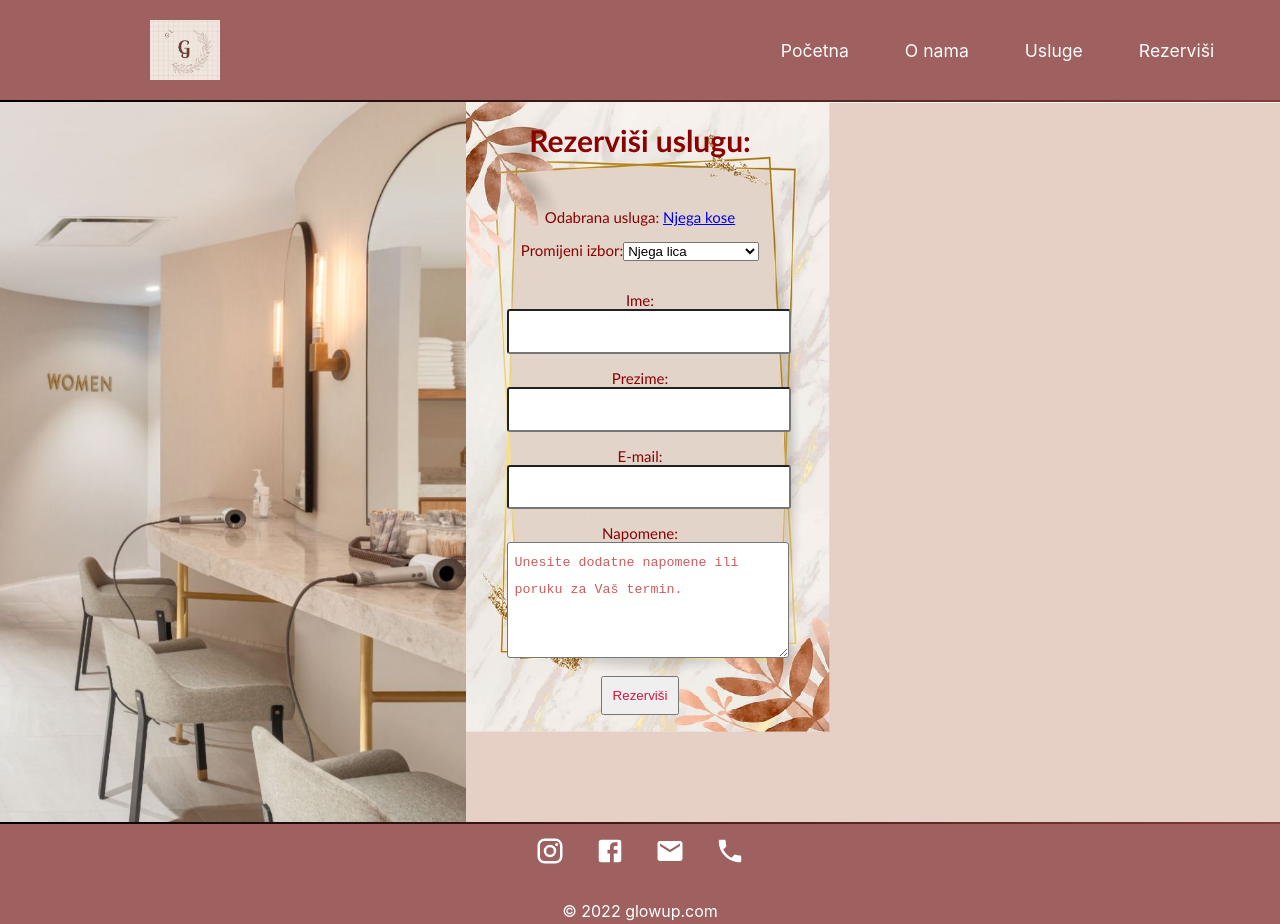
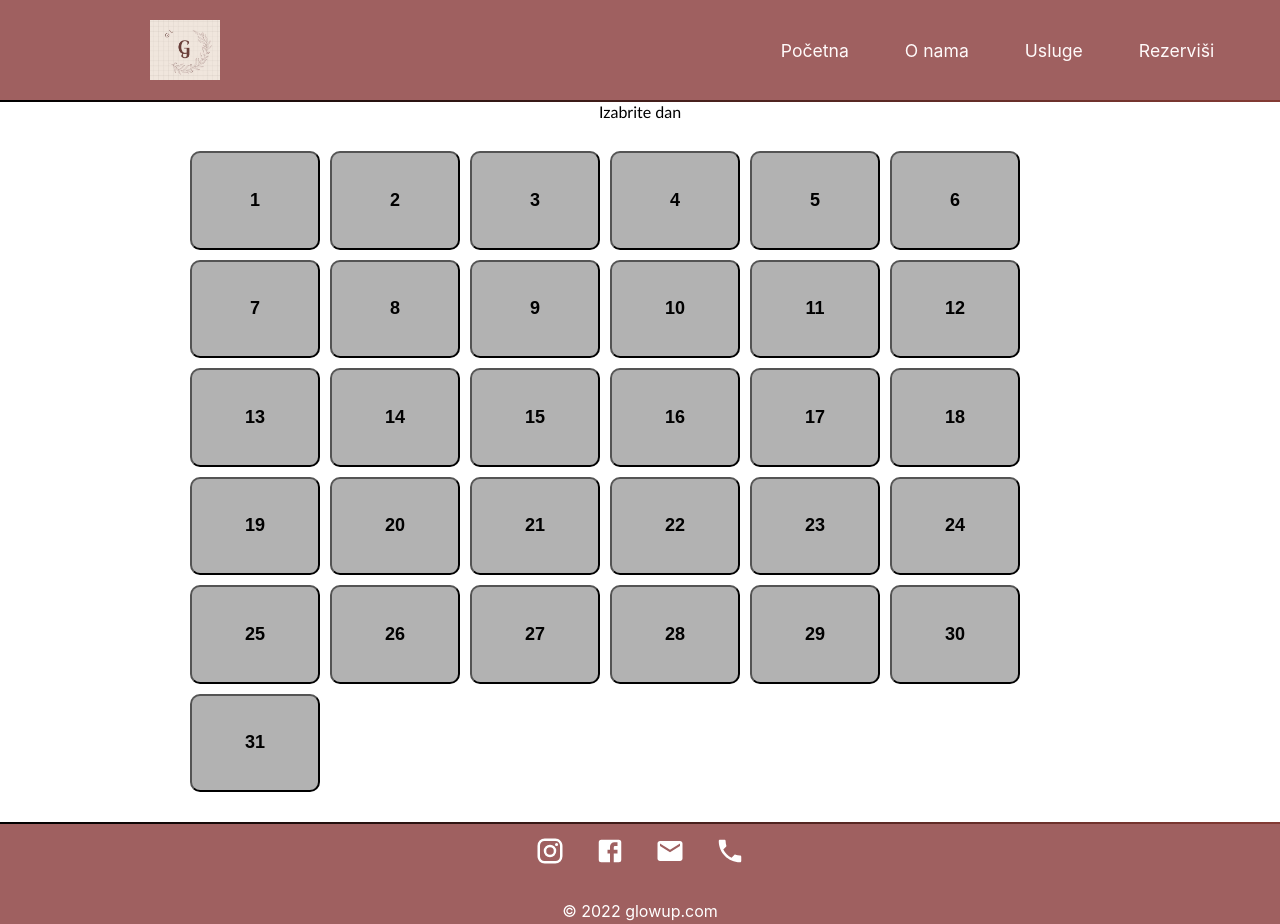
Before and after one commit to ehasanovic4/tsi-projekat-frontend, a React (Create React App) app: page /Rezervisi in a window 1280 px wide. Built offline with nearby package versions, Linux system fonts and the light colour scheme.

Commit message:
Kalendar

```diff
--- a/src/pages/Rezervisi.js
+++ b/src/pages/Rezervisi.js
@@ -1,54 +1,88 @@
 
-import React from 'react'
+import React, { useState } from 'react'
 import SlikaPozadine from "../assets/rezervisi_back.png"
 import '../styles/Rezervisi.css'
 import {Link} from 'react-router-dom';
+import styled from '@emotion/styled';
+
+function getDate(){
+  return [new Date().getMonth() + 1, new Date().getFullYear()]
+}
+
+function daysInMonth (month, year) {
+  return new Date(year, month, 0).getDate();
+}
 
 function Rezervisi() {
-  return (
-    <div className='pocetna' style={{backgroundImage: `url(${SlikaPozadine})`}}>
-      <div className='rezervisi'>
-      <h1>Rezerviši uslugu: </h1>
-     {/* ovdje kasnije dodati link na odabranu uslugu */ }
-     <p> </p>
-      <label> Odabrana usluga: <Link to="/Usluge"> Njega kose </Link>
-    <p></p>
-    {/* ovo potencijalno razviti - da izbaci samo listu ostalih usluga */}
-      Promijeni izbor:
-      <select>
-  <option value="Njega kose">Njega kose</option>
-  <option selected value="Njega lica">Njega lica</option>
-  <option value="Njega ruku i noktiju">Njega ruku i noktiju</option>
-  <option value="Njega tijela">Njega tijela</option>
-</select></label>
-      <p> </p>
-    <form>
-  <label>
-    Ime:
-    <input type="text"  style={{color: 'crimson', lineHeight : 2, padding: 7 }} name="ime"/>
-    <p></p></label>
-  <label>
-    Prezime:
-    <input type="text" style={{ color: 'crimson', lineHeight : 2, padding: 7 }} lastname="Prezime"/>
-    <p></p> </label>
-  <label>
-    E-mail:
-    <input type="text" style={{ color: 'crimson', lineHeight : 2, padding: 7 }} email="E-mail"/>
-    <p></p>
-  </label>
-  Napomene:
-  <textarea style={{ color: 'indianred', lineHeight : 2, padding: 7 }}>
-    Unesite dodatne napomene ili poruku za Vaš termin. </textarea>
-<p></p>
-{/* potencijalno jos dodati checkbox za 'Da li zelite primati obavijesti?' */}
-<input type="submit" style={{ color: 'crimson', lineHeight : 2, padding: 10 }} value="Rezerviši" />
+  const date = getDate();
+  const [day, setDay] = useState(null);
+  const numberOfDays = new Array(daysInMonth(date[1], date[0]) + 1).fill(0);
+    const onClickHanlder = (e)=>{
+        console.log("" + Object.values(e.target)[1].children + "<");
+        setDay(Object.values(e.target)[1].children);
+        //ovdje ide redirect na drugu stranicu npr /termin?dan=day
+      }
 
 
-</form>
-
-    </div>
+  return (
+    <div className='pocetna'>
+      {day ? <div>Izabrani dan: {day}</div>: <div>Izabrite dan</div>}
+      <DatePickerWrapper>
+        {
+          numberOfDays.map((day, index) => (
+            <Button onClick={onClickHanlder} key={index}>
+              {index + 1}
+            </Button>
+          ))
+        }
+      </DatePickerWrapper>
+      {/* <ButtonPicker onClick={onClickHanlder}>Rezerviši</ButtonPicker> */}
    </div>
   )
 }
 
+const ButtonPicker = styled.button`
+  width: 200px;
+  margin: 0 auto;
+
+  height: 60px;
+  border-radius: 10px;
+
+  font-size: 20px;
+  font-weigth: 700;
+
+  margin-bottom: 30px;
+  &:hover{
+    scale: 1.1;
+  }
+`
+
+const DatePickerWrapper = styled.div`
+  display: flex;
+  flex-wrap: wrap;
+  gap: 10px;
+  max-width: 900px;
+  margin: 0 auto;
+  padding: 30px;
+  height: 100%;
+`
+
+const Button = styled.button`
+  width: 130px;
+  padding: 10px;
+  background: rgba(0,0,0,0.3);
+  border-radius: 10px;
+
+  font-size: 18px;
+  font-weight: 700;
+
+  &:hover{
+    scale: 1.05;
+    background: rgba(0,0,0,0.1);
+
+  box-shadow: 15px 0px 35px rgba(0, 0, 0,0.3);
+  }
+
+`
+
 export default Rezervisi
```
